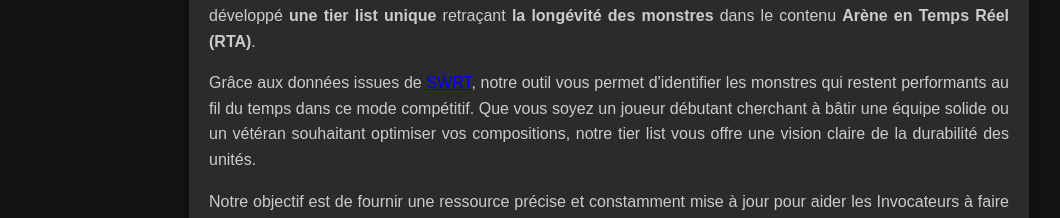
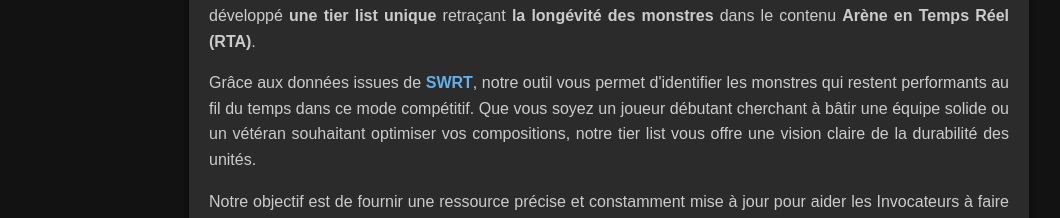
Before and after one commit to B4tiste/rta-tierlist-front, a Vue app: page / in a window 1280 px wide. Both pictures are taken after a click on the item "À propos". Shown: the part 209-427 px from the top of the page, without its empty margins (31-1091 px from the left). Built offline with nearby package versions, Linux system fonts and the light colour scheme; no server answers.

Commit message:
update about

```diff
--- a/src/components/About.vue
+++ b/src/components/About.vue
@@ -10,10 +10,13 @@
         </p>
         <p>
             Grâce aux données issues de
-            <a href="https://m.swranking.com/#/" target="_blank">SWRT</a>, notre
-            outil vous permet d'identifier les monstres qui restent performants
-            au fil du temps dans ce mode compétitif. Que vous soyez un joueur
-            débutant cherchant à bâtir une équipe solide ou un vétéran
+            <strong
+                ><a href="https://m.swranking.com/#/" target="_blank"
+                    >SWRT</a
+                ></strong
+            >, notre outil vous permet d'identifier les monstres qui restent
+            performants au fil du temps dans ce mode compétitif. Que vous soyez
+            un joueur débutant cherchant à bâtir une équipe solide ou un vétéran
             souhaitant optimiser vos compositions, notre tier list vous offre
             une vision claire de la durabilité des unités.
         </p>
@@ -86,12 +89,12 @@ export default {
     color: #fff;
 }
 
-.credits a {
+a {
     color: #66afe9;
     text-decoration: none;
 }
 
-.credits a:hover {
+a:hover {
     text-decoration: underline;
 }
 </style>
```
